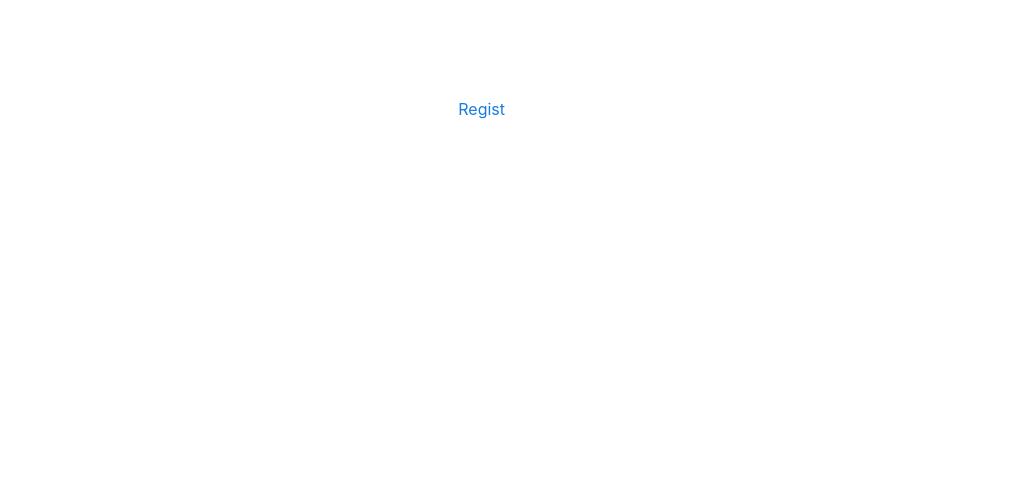
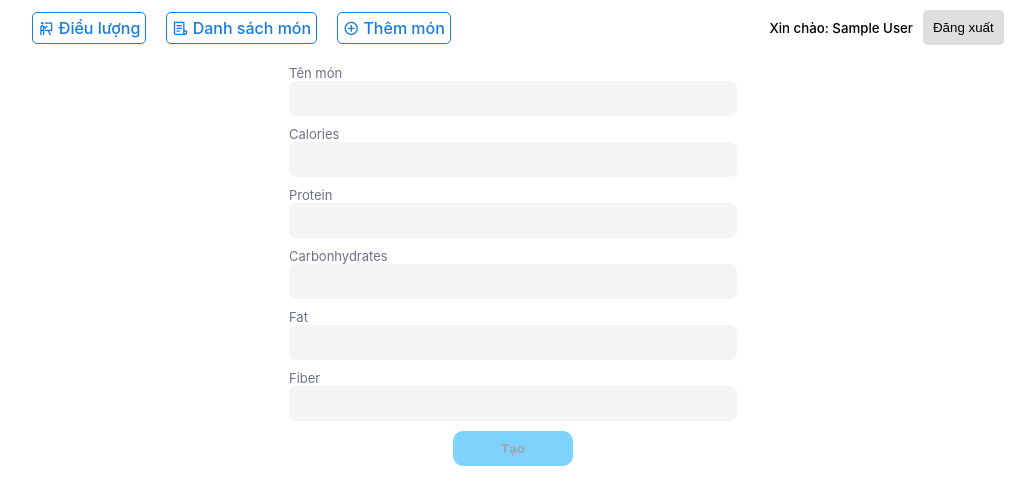
Before and after one commit to ngchungtu/nutrition-tracking, a React (Create React App) app: page /add-food in a window 1280 px wide. Before the commit this address had no page. Shown: the top 504 px of the page, without its empty margins (127-1162 px from the left). Built offline with nearby package versions, Linux system fonts and the light colour scheme; sample sign-in values are in the browser's storage.

Commit message:
update new component, re-fix UI, comment Diet

```diff
--- a/package.json
+++ b/package.json
@@ -11,6 +11,7 @@
     "react-router-dom": "^6.22.1",
     "react-scripts": "5.0.1",
     "remixicon": "^4.2.0",
+    "sweetalert2": "^11.10.5",
     "web-vitals": "^2.1.4"
   },
   "scripts": {
--- a/src/App.css
+++ b/src/App.css
@@ -246,15 +246,42 @@ a {
   padding: 0;
   display: flex;
   flex-direction: row;
+  justify-content: space-around;
 }
 
-.navbar>ul>a,
-.navbar>ul>li {
+.navbar-item,
+.navbar-name {
+  display: flex;
+  align-items: center;
+  margin: 10px;
+}
+
+.navbar-item>a,
+.navbar-item>li {
   margin: 0 10px;
   font-weight: 500;
 }
 
-.navbar>ul>li {
+.navbar-item>a {
+  border: 1px solid;
+  border-radius: 5px;
+  padding: 5px;
+}
+
+.navbar-name>h5 {
+  margin: 0 10px;
   color: #000;
-  list-style: none;
+  font-weight: 500;
 }
+
+.navbar-name>h5>span {
+  text-transform: capitalize;
+}
+
+.navbar-name>button {
+  border: none;
+  border-radius: 5px;
+  background-color: #dedede;
+  padding: 10px;
+  cursor: pointer;
+}
--- a/src/App.js
+++ b/src/App.js
@@ -8,7 +8,9 @@ import { UserContext } from './contexts/UserContext';
 import { useState } from 'react';
 import Private from './components/Private';
 import Diet from './components/Diet';
+import FoodList from './components/FoodList';
 import 'remixicon/fonts/remixicon.css'
+import AddFood from './components/AddFood';
 
 function App() {
 
@@ -38,6 +40,8 @@ function App() {
             <Route path='/register' element={<Register />} />
             <Route path='/track' element={<Private Component={Track} />} />
             <Route path='/diet' element={<Private Component={Diet} />} />
+            <Route path='/food-list' element={<Private Component={FoodList} />} />
+            <Route path='/add-food' element={<Private Component={AddFood} />} />
             <Route path='*' element={<Notfound />} />
           </Routes>
         </BrowserRouter>
--- /dev/null
+++ b/src/components/AddFood.js
@@ -0,0 +1,103 @@
+import React, { useContext, useState } from 'react'
+import "../styles/add-food.css"
+import { UserContext } from '../contexts/UserContext'
+import Swal from 'sweetalert2'
+
+const AddFood = () => {
+
+    const [name, setName] = useState("")
+    const [calories, setCalories] = useState("")
+    const [protein, setProtein] = useState("")
+    const [carbonhydrates, setCarbonhydrates] = useState("")
+    const [fat, setFat] = useState("")
+    const [fiber, setFiber] = useState("")
+    // const [imgUrl, setImgUrl] = useState("")
+
+    const loggedUserData = useContext(UserContext)
+
+    const handleSubmit = (e) => {
+        e && e.preventDefault()
+        const data = {
+            name,
+            calories,
+            protein,
+            carbonhydrates,
+            fat,
+            fiber,
+            // imgUrl: imgUrl ? "" : "https://semantic-ui.com/images/wireframe/image.png",
+        }
+        console.log('data', data)
+
+        try {
+            fetch('http://localhost:5000/foods', {
+                method: 'POST',
+                body: JSON.stringify(data),
+                headers: {
+                    "Authorization": `Bearer ${loggedUserData.loggedUser.accessToken}`,
+                    "Content-Type": "application/json"
+                }
+            })
+                .then(res => res.json())
+                .then((data) => {
+                    if (data) {
+                        // console.log('success', data)
+                        Swal.fire({
+                            position: "top-end",
+                            icon: "success",
+                            title: "Tạo thành công",
+                            showConfirmButton: false,
+                            timer: 1500
+                        });
+                        setTimeout(() => {
+                            setName("")
+                            setCalories("")
+                            setProtein("")
+                            setCarbonhydrates("")
+                            setFat("")
+                            setFiber("")
+                        }, 1500)
+                    }
+                }).catch((err) => {
+                    console.log(err);
+                    Swal.fire({
+                        position: "top-end",
+                        icon: "warning",
+                        title: "Lỗi khởi tạo, vui lòng thử lại sau",
+                        showConfirmButton: false,
+                        timer: 1500
+                    });
+                })
+        } catch (error) {
+            console.log(error);
+        }
+    }
+
+    return (
+        <div className='form-container'>
+            <form className='form-add-food'>
+                <label htmlFor='foodName'>Tên món</label>
+                <input id='foodName' type="text" value={name} onChange={(e) => setName(e.target.value)} />
+
+                <label htmlFor='foodCalo'>Calories</label>
+                <input id='foodCalo' type="number" value={calories} onChange={(e) => setCalories(e.target.value)} />
+
+                <label htmlFor='foodProtein'>Protein</label>
+                <input id='foodProtein' type="number" value={protein} onChange={(e) => setProtein(e.target.value)} />
+
+                <label htmlFor='foodCarbon'>Carbonhydrates</label>
+                <input id='foodCarbon' type="number" value={carbonhydrates} onChange={(e) => setCarbonhydrates(e.target.value)} />
+
+                <label className='foodFat'>Fat</label>
+                <input id='foodFat' type="number" value={fat} onChange={(e) => setFat(e.target.value)} />
+
+                <label htmlFor='foodFiber'>Fiber</label>
+                <input id='foodFiber' type="number" value={fiber} onChange={(e) => setFiber(e.target.value)} />
+            </form>
+            <div className='form-submit'>
+                <button onClick={() => handleSubmit()}>Tạo</button>
+            </div>
+        </div>
+    )
+}
+
+export default AddFood
--- a/src/components/Diet.js
+++ b/src/components/Diet.js
@@ -1,6 +1,5 @@
 import { useContext, useEffect, useState } from "react"
 import { UserContext } from '../contexts/UserContext'
-import Header from "./Header"
 
 const Diet = () => {
 
@@ -64,12 +63,11 @@ const Diet = () => {
         setTotal(totalCopy);
     }
 
-    console.log('items', items);
-    console.log('user token', loggedUserData.loggedUser.accessToken);
+    // console.log('items', items);
+    // console.log('user token', loggedUserData.loggedUser.accessToken);
 
     return (
         <section className="container diet-container">
-            <Header />
             <input type="date" onChange={(event) => {
                 setDate(new Date(event.target.value));
             }} />
--- a/src/components/Food.js
+++ b/src/components/Food.js
@@ -50,8 +50,8 @@ const Food = ({ item }) => {
             },
             quantity: eatenQuantity,
         }
-        console.log('trackFood', track);
-        console.log('user token', loggedUserData.loggedUser.id);
+        // console.log('trackFood', track);
+        // console.log('user token', loggedUserData.loggedUser.id);
 
         fetch('http://localhost:5000/track', {
             method: 'POST',
--- /dev/null
+++ b/src/components/FoodList.js
@@ -0,0 +1,55 @@
+import React, { useContext, useEffect, useState } from 'react'
+import { UserContext } from '../contexts/UserContext'
+import '../styles/food-list.css'
+
+const FoodList = () => {
+  const loggedUserData = useContext(UserContext)
+  const [foodList, setFoodList] = useState([])
+
+  const handleFetchFoods = () => {
+    fetch(`http://localhost:5000/foods`, {
+      method: "GET",
+      headers: {
+        "Authorization": `Bearer ${loggedUserData.loggedUser.accessToken}`
+      }
+    }).then((response) => response.json())
+      .then((data) => {
+        setFoodList(data)
+        // console.log('data', data);
+      })
+      .catch((error) => console.log(error))
+  }
+
+  useEffect(() => {
+    handleFetchFoods()
+  }, [])
+
+  return (
+    <div className='foodList-container'>
+      {
+        foodList.map((food) => {
+          return (
+            <div key={food._id} className='foodList-item'>
+              {/* <div className='foodList-item-img'>
+                <img src={food.imgUrl} alt={food.name} />
+              </div> */}
+              <div className='foodList-item-content'>
+                <h3 className='foodList-title'>{food.name}</h3>
+                <div className='foodList-nutrition'>
+                  <span>Lượng dinh dưỡng: </span>
+                  <p className='foodList-calo'>Calories: <span>{food.calories}</span></p>
+                  <p className='foodList-fat'>Fat: <span>{food.fat}</span></p>
+                  <p className='foodList-carbo'>Carbohydrates: <span>{food.carbonhydrates}</span></p>
+                  <p className='foodList-protein'>Protein: <span>{food.protein}</span></p>
+                  <p className='foodList-fiber'>Fiber: <span>{food.fiber}</span></p>
+                </div>
+              </div>
+            </div>
+          )
+        })
+      }
+    </div>
+  )
+}
+
+export default FoodList
--- a/src/components/Header.js
+++ b/src/components/Header.js
@@ -6,6 +6,8 @@ const Header = () => {
     const loggedUserData = useContext(UserContext)
     const navigate = useNavigate()
 
+    const userNameLogin = loggedUserData.loggedUser.name
+
     const logout = () => {
         localStorage.removeItem("nutrify-user")
         loggedUserData.setLoggedUser(null)
@@ -13,11 +15,19 @@ const Header = () => {
     }
     return (
         <div className='navbar'>
-            <ul>
-                <Link to='/'>Home</Link>
-                <Link to='/track'>Track</Link>
-                <Link to='/diet'>Diet</Link>
-                <li onClick={logout}>Logout</li>
+            <ul className='navbar_list'>
+                <div className='navbar-item'>
+                    {/* <Link to='/'>Home</Link> */}
+                    <Link to='/track'><i className="ri-presentation-line"></i> Điều lượng</Link>
+                    {/* <Link to='/diet'><i className="ri-scales-line"></i> Nhật kí dinh dưỡng</Link> */}
+                    <Link to='/food-list'><i className="ri-file-list-3-line"></i> Danh sách món</Link>
+                    <Link to='/add-food'><i className="ri-add-circle-line"></i> Thêm món</Link>
+                </div>
+
+                <div className='navbar-name'>
+                    <h5>Xin chào: <span>{userNameLogin}</span></h5>
+                    <button onClick={logout}>Đăng xuất</button>
+                </div>
             </ul>
         </div>
     )
--- a/src/components/Private.js
+++ b/src/components/Private.js
@@ -1,13 +1,17 @@
 import React, { useContext } from 'react'
 import { UserContext } from '../contexts/UserContext'
 import { Navigate } from 'react-router-dom'
+import Header from './Header'
 
 const Private = (props) => {
-    const loggedData = useContext(UserContext)
+  const loggedData = useContext(UserContext)
   return (
     loggedData.loggedUser !== null
-    ? <props.Component/>
-    : <Navigate to="/login"/>
+      ? <div>
+        <Header />
+        <props.Component />
+      </div>
+      : <Navigate to="/login" />
   )
 }
 
--- a/src/components/Track.js
+++ b/src/components/Track.js
@@ -1,7 +1,6 @@
 import React, { useContext, useState } from 'react'
 import { UserContext } from '../contexts/UserContext'
 import Food from './Food'
-import Header from './Header'
 
 const Track = () => {
     const [foodItems, setFoodItems] = useState([])
@@ -26,7 +25,7 @@ const Track = () => {
                     setFoodItems(data.food)
                     if (data.message === "Food found") {
                         setFoodItems(data.food)
-                        console.log('data food', data.food);
+                        // console.log('data food', data.food);
                     } else {
                         setFoodItems([])
                     }
@@ -44,7 +43,6 @@ const Track = () => {
 
     return (
         <>
-            <Header />
             <section className="container track-container">
                 <div className="search">
                     <input onChange={searchFood} className='search-inp' type='search' placeholder='Tìm kiếm thực phẩm...' />
--- /dev/null
+++ b/src/styles/add-food.css
@@ -0,0 +1,49 @@
+ .form-container {
+     display: flex;
+     width: 100%;
+     justify-content: center;
+     flex-direction: column;
+     align-items: center;
+ }
+
+ .form-add-food {
+     display: flex;
+     flex-direction: column;
+     justify-content: center;
+     width: 35%;
+ }
+
+ .form-add-food>input {
+     border: none;
+     padding: 10px;
+     background-color: #f3f4f6;
+     border-radius: 7px;
+ }
+
+ .form-add-food>label {
+     font-size: 13px;
+     margin: 10px 0px 0 0;
+     color: #6b7280;
+ }
+
+ .form-submit {
+     display: flex;
+     justify-content: center;
+     margin: 10px;
+ }
+
+ .form-submit>button {
+     border: none;
+     padding: 10px 20px;
+     width: 120px;
+     border-radius: 10px;
+     background-color: #7dd3fc;
+     font-weight: 600;
+     color: #a1a1aa;
+     cursor: pointer;
+ }
+
+ .form-submit>button:hover {
+     background-color: #f59e0b;
+     color: #3f3f46;
+ }
--- /dev/null
+++ b/src/styles/food-list.css
@@ -0,0 +1,49 @@
+.foodList-container{
+    margin: 10px;
+    padding: 10px;
+}
+.foodList-item{
+    background-color: #f3f4f6;
+    font-weight: 13px;
+    color: #000;
+    padding: 5px 10px;
+    margin: 10px;
+    display: flex;
+    flex-direction: row;
+    border-radius: 15px;
+}
+.foodList-nutrition{
+    display: flex;
+    flex-direction: row;
+}
+.foodList-nutrition>p{
+    margin: 2px 10px;
+    padding: 0;
+    color: #64748b;
+    font-size: 13px;
+}
+.foodList-nutrition>span{
+    color: #64748b;
+    font-weight: 600;
+}
+.foodList-nutrition>p>span{
+    color: #1e293b;
+    font-weight: 600;
+    font-size: 15px;
+}
+.foodList-item-content>h3{
+    text-transform: capitalize;
+    color: #ea580c;
+}
+.foodList-title{
+    margin: 5px 0;
+}
+.foodList-item-img{
+    margin: 0 10px;
+    padding: 10px;
+}
+.foodList-item-img>img{
+    width: 220px;
+    height: 100%;
+    border-radius: 5px;
+}
```
Also changed, not shown: 2 other files (tests, documents, lock files or other folders).
